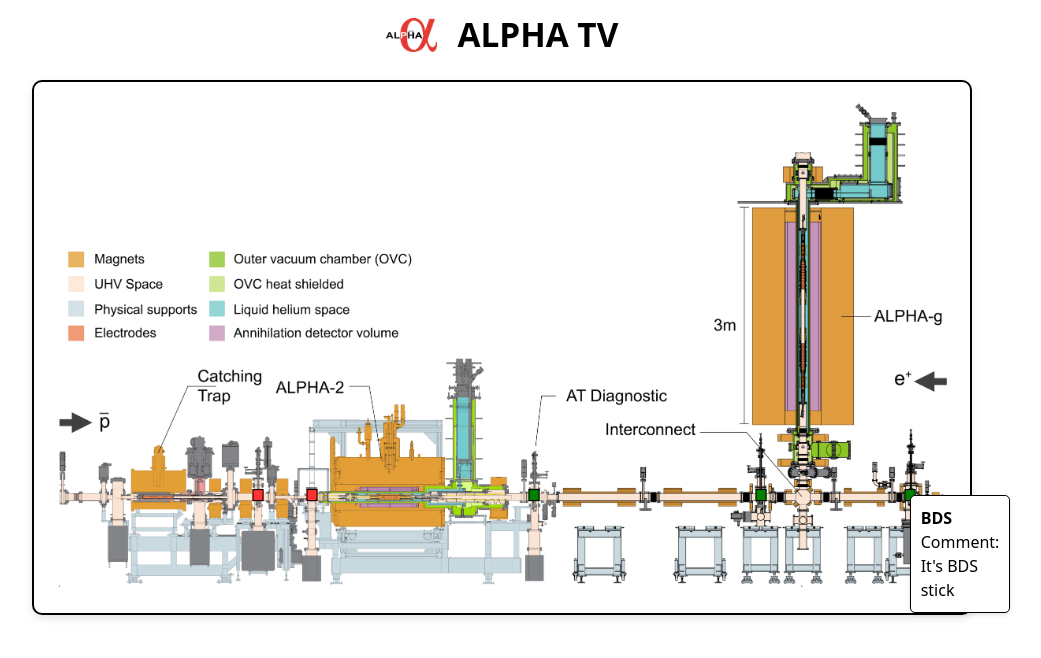
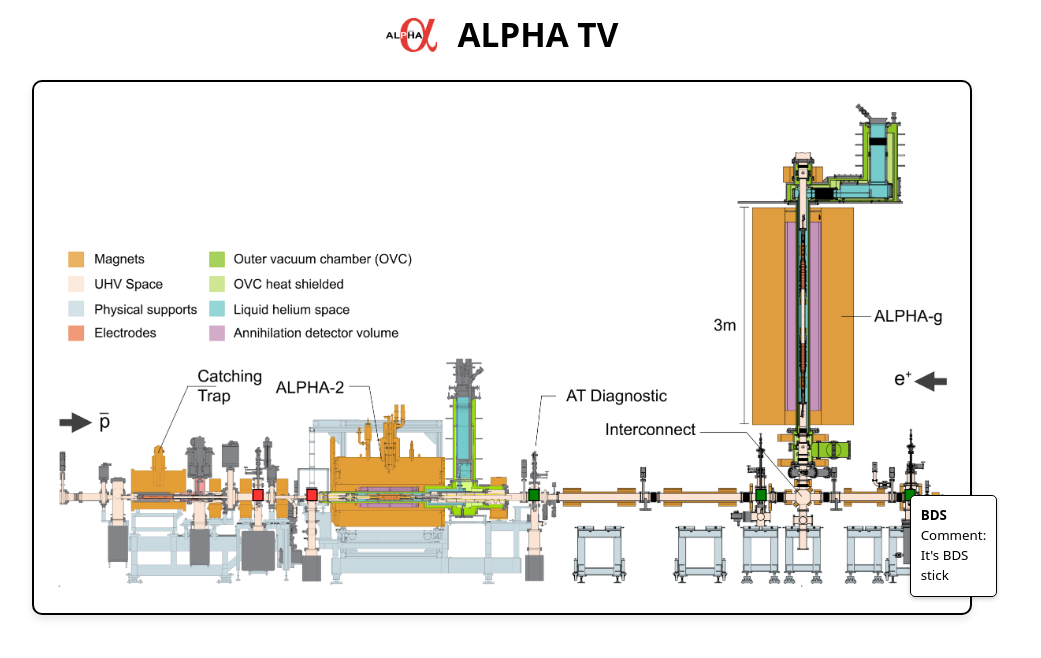
Before and after one commit to sniang/alphaTV, a React (Vite) app: page / in a window 1280 px wide. Both pictures are taken after a click on the element 1047 px from the left and 494 px from the top of the page. Shown: the top 658 px of the page, without its empty margins (138-1179 px from the left). Built offline with nearby package versions, Linux system fonts and the light colour scheme.

Commit message:
Add detailed JSDoc comments for components and data structures; update Blink styles for improved visibility

```diff
--- a/src/styles/Blink.css
+++ b/src/styles/Blink.css
@@ -3,7 +3,6 @@ div.blink {
     width: 1%;
     height: 2%;
 }
-
 .green-bg {
     animation: oscillate-green-bg 1s infinite alternate;
 }
--- a/src/styles/DisplayInfo.css
+++ b/src/styles/DisplayInfo.css
@@ -3,7 +3,7 @@
     background-color: white;
     padding: 10px;
     border-radius: 5px;
-    box-shadow: 0 2px 4px rgba(0, 0, 0, 0.1);
-    font-size: 12pt;
+    box-shadow: 0 2px 4px rgba(0, 0, 0, 0.2);
+    font-size: 10pt;
     margin: 0;
 }
```
Also changed, not shown: src/App.jsx (+13 -0 lines), src/Blink.jsx (+14 -0 lines), src/DisplayInfo.jsx (+18 -0 lines), src/MainFrame.jsx (+10 -0 lines), src/MainTitle.jsx (+15 -4 lines), src/main.jsx (+9 -0 lines).
